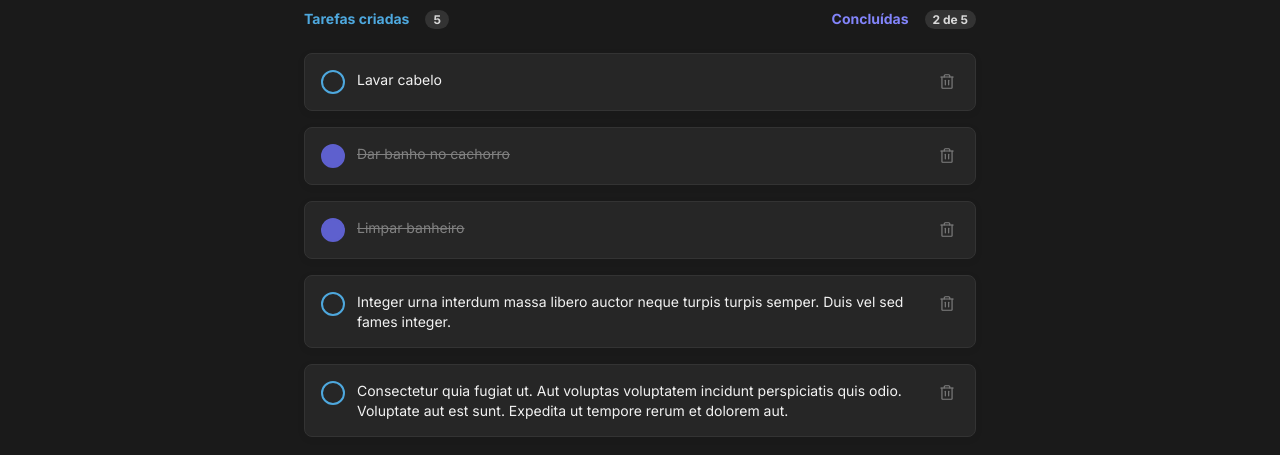
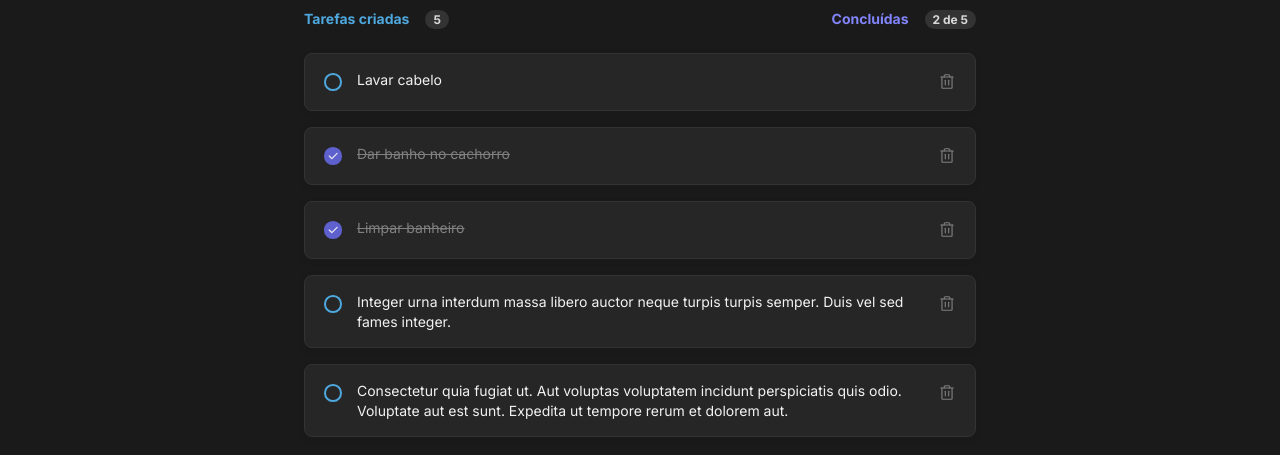
Before and after one commit to dgeoi/ignite-todo, a React (Vite) app: page / in a window 1280 px wide. Shown: the part 281-736 px from the top of the page. Built offline with nearby package versions, Linux system fonts and the light colour scheme.

Commit message:
Update [src/components/Task]: Checkmarks no longer a input and now has the check icon when completed

```diff
--- a/src/components/Task/Task.module.css
+++ b/src/components/Task/Task.module.css
@@ -16,48 +16,67 @@
   margin-top: 1rem;
 }
 
-.taskCheckbox {
-  appearance: none;
+.task p {
+  width: 100%;
+  line-height: 140%;
+  font-size: .875rem;
 
+  transition: color 0.15s;
+
+  cursor: default;
+  user-select: none;
+}
+
+.taskCheckmarkArea {
   width: 1.5rem;
   height: 1.5rem;
+  cursor: pointer;
 
-  cursor: pointer;
-  border-radius: 50%;
-  border: 2px solid var(--blue);
-
-  transition: box-shadow 0.2s, background-color 0.2s;
+  display: flex;
+  align-items: center;
+  justify-content: center;
 }
 
-.taskCheckbox:hover {
+.taskCheckmarkForNotCompletedOnes {
+  width: 1.090622rem;
+  height: 1.090622rem;
+
+  border: 2px solid var(--blue);
+  border-radius: 50%;
+
+  transition: border-color 0.15s, background-color 0.15s;
+}
+
+.taskCheckmarkForNotCompletedOnes:hover {
   border-color: var(--blue-dark);
   background-color: rgba(30, 111, 159, 0.15);
 }
 
-.taskCheckbox:checked {
-  border: 2px solid var(--purple-dark);
+.taskCheckmarkForCompletedOnes {
+  width: 1.090622rem;
+  height: 1.090622rem;
+
+  line-height: 0;
+  border-radius: 50%;
+  color: var(--gray-100);
   background-color: var(--purple-dark);
+
+  display: flex;
+  align-items: center;
+  justify-content: center;
+
+  transition: background-color 0.15s;
 }
 
-.taskCheckbox:checked:hover {
-  border-color: var(--purple);
+.taskCheckmarkForCompletedOnes:hover {
   background-color: var(--purple);
 }
 
-.taskDescription {
-  width: 100%;
-
-  line-height: 140%;
-  font-size: .875rem;
+.taskDescriptionForNotCompletedOnes {
   color: var(--gray-100);
 }
 
-.taskDescriptionCompleted {
-  width: 100%;
-
-  line-height: 140%;
-  font-size: .875rem;
-  text-align: justify;
+.taskDescriptionForCompletedOnes {
   color: var(--gray-300);
   text-decoration: line-through;
 }
@@ -66,12 +85,13 @@
   width: 1.5rem;
   height: 1.5rem;
 
+  border: unset;
+  background-color: transparent;
+  cursor: pointer;
+
   font-size: 0;
   color: var(--gray-300);
-  border: none;
   border-radius: 4px;
-  background-color: transparent;
-  cursor: pointer;
 
   display: flex;
   align-items: center;
--- a/src/components/Task/index.tsx
+++ b/src/components/Task/index.tsx
@@ -1,5 +1,5 @@
-import { Trash } from 'phosphor-react';
-import { ChangeEvent, useState } from 'react';
+import { Check, Trash } from 'phosphor-react';
+import { MouseEvent, useState } from 'react';
 import styles from './Task.module.css';
 
 export interface TaskShape {
@@ -14,20 +14,24 @@ type TaskProps = {
 export function Task({task}: TaskProps) {
   const [isTaskCompleted, setIsTaskCompleted] = useState<boolean>(task.isComplete);
 
-  function handleTaskCheckbox(event: ChangeEvent<HTMLInputElement>) {
-    setIsTaskCompleted(event.currentTarget.checked);
+  function handleTaskCompletion(event: MouseEvent<HTMLElement>) {
+    event.preventDefault();
+    setIsTaskCompleted(previous => !previous);
   }
 
   return (
     <article className={styles.task}>
-      <input
-        type="checkbox"
-        checked={isTaskCompleted}
-        className={styles.taskCheckbox}
-        onChange={(event) => {handleTaskCheckbox(event);}}
-      />
+      <div className={styles.taskCheckmarkArea} onClick={(event) => {handleTaskCompletion(event);}}>
+        {isTaskCompleted ?
+          <span className={styles.taskCheckmarkForCompletedOnes}>
+            <Check weight='bold' size={12} />
+          </span>
+          :
+          <div className={styles.taskCheckmarkForNotCompletedOnes} />
+        }
+      </div>
 
-      <p className={isTaskCompleted ? styles.taskDescriptionCompleted : styles.taskDescription}>{task.description}</p>
+      <p className={isTaskCompleted ? styles.taskDescriptionForCompletedOnes : styles.taskDescriptionForNotCompletedOnes}>{task.description}</p>
 
       <button className={styles.taskDeleteButton}>
         <span><Trash size={18} /></span>
```
